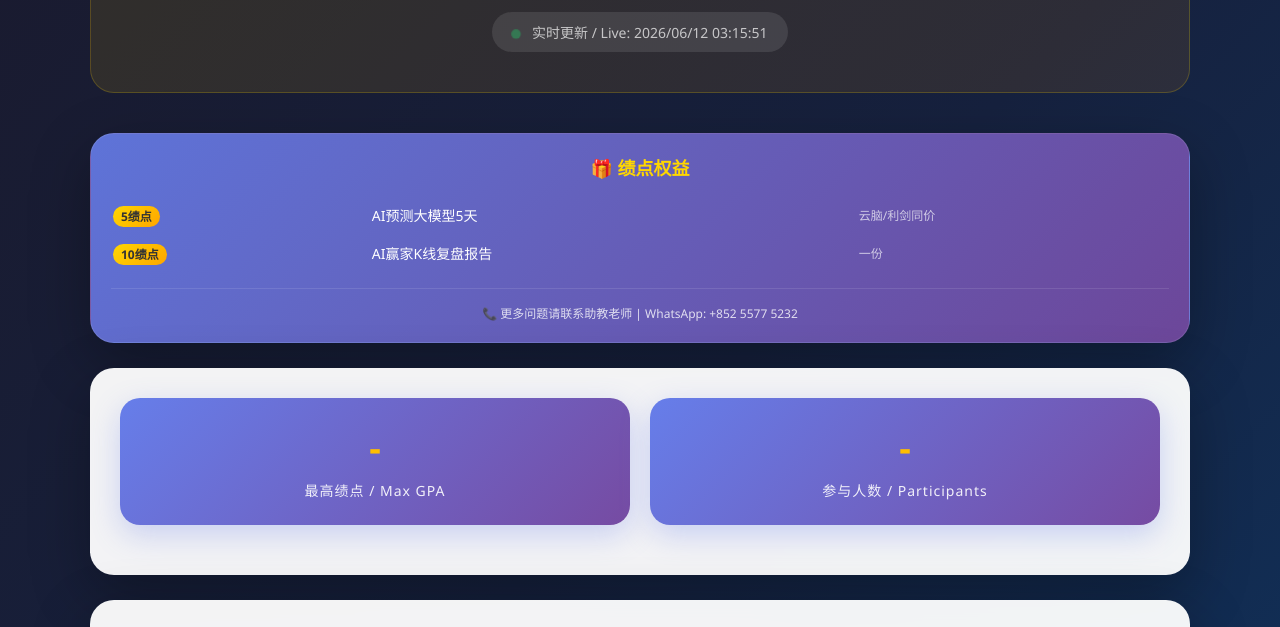
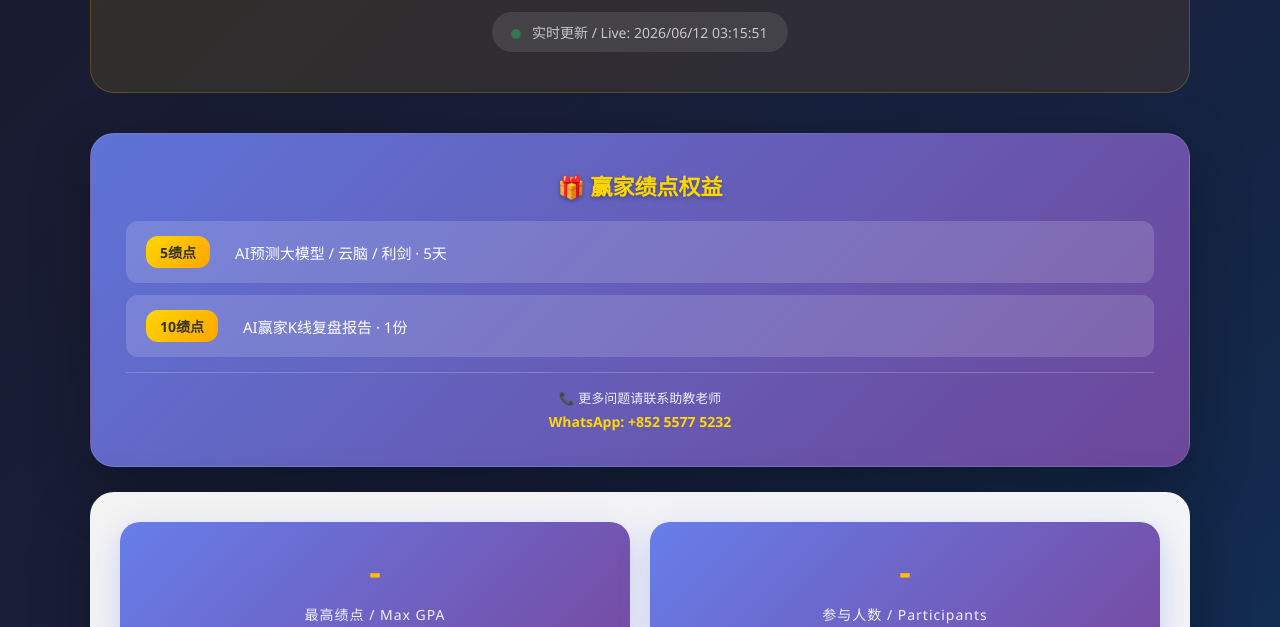
Before and after one commit to qixiaolan21-design/gpa-tracker, a website: page public/index.html in a window 1280 px wide. Shown: the part 164-791 px from the top of the page. Drawn offline with Linux system fonts and the light colour scheme; no server answers.

Commit message:
优化绩点权益区域样式，更醒目

```diff
--- a/public/index.html
+++ b/public/index.html
@@ -525,22 +525,19 @@
         </header>
 
         <!-- 权益说明 -->
-        <div class="benefits-section" style="padding:20px;">
-            <h3 style="font-size:18px;margin-bottom:15px;">🎁 绩点权益</h3>
-            <table class="benefits-table" style="width:100%;font-size:14px;">
-                <tr style="border-bottom:1px solid rgba(255,255,255,0.1);">
-                    <td style="padding:8px 0;"><span class="benefit-points" style="font-size:12px;padding:2px 8px;">5绩点</span></td>
-                    <td style="padding:8px 0;">AI预测大模型5天</td>
-                    <td style="padding:8px 0;opacity:0.7;font-size:12px;">云脑/利剑同价</td>
-                </tr>
-                <tr style="border-bottom:1px solid rgba(255,255,255,0.1);">
-                    <td style="padding:8px 0;"><span class="benefit-points" style="font-size:12px;padding:2px 8px;">10绩点</span></td>
-                    <td style="padding:8px 0;">AI赢家K线复盘报告</td>
-                    <td style="padding:8px 0;opacity:0.7;font-size:12px;">一份</td>
-                </tr>
-            </table>
-            <div style="text-align:center;margin-top:15px;padding-top:15px;border-top:1px solid rgba(255,255,255,0.1);">
-                <p style="font-size:12px;opacity:0.8;">📞 更多问题请联系助教老师 | WhatsApp: +852 5577 5232</p>
+        <div class="benefits-section compact">
+            <h3 style="font-size:22px;text-align:center;margin-bottom:20px;color:#FFD700;text-shadow:0 2px 4px rgba(0,0,0,0.3);">🎁 赢家绩点权益</h3>
+            <div class="benefit-row" style="background:rgba(255,255,255,0.15);padding:15px 20px;border-radius:12px;margin-bottom:12px;display:flex;align-items:center;gap:15px;">
+                <span class="benefit-points" style="font-size:14px;padding:6px 14px;white-space:nowrap;">5绩点</span>
+                <span style="font-size:15px;font-weight:500;">AI预测大模型 / 云脑 / 利剑 · 5天</span>
+            </div>
+            <div class="benefit-row" style="background:rgba(255,255,255,0.15);padding:15px 20px;border-radius:12px;margin-bottom:15px;display:flex;align-items:center;gap:15px;">
+                <span class="benefit-points" style="font-size:14px;padding:6px 14px;white-space:nowrap;">10绩点</span>
+                <span style="font-size:15px;font-weight:500;">AI赢家K线复盘报告 · 1份</span>
+            </div>
+            <div style="text-align:center;padding-top:15px;border-top:1px solid rgba(255,255,255,0.2);">
+                <p style="font-size:13px;opacity:0.9;">📞 更多问题请联系助教老师</p>
+                <p style="font-size:14px;color:#FFD700;margin-top:5px;font-weight:600;">WhatsApp: +852 5577 5232</p>
             </div>
         </div>
 
```
